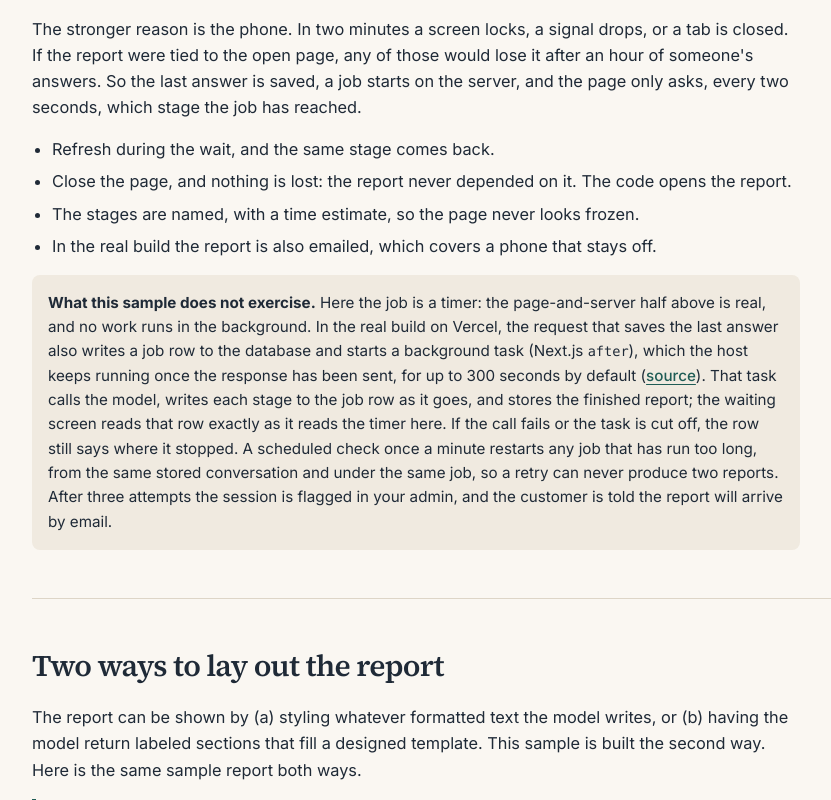
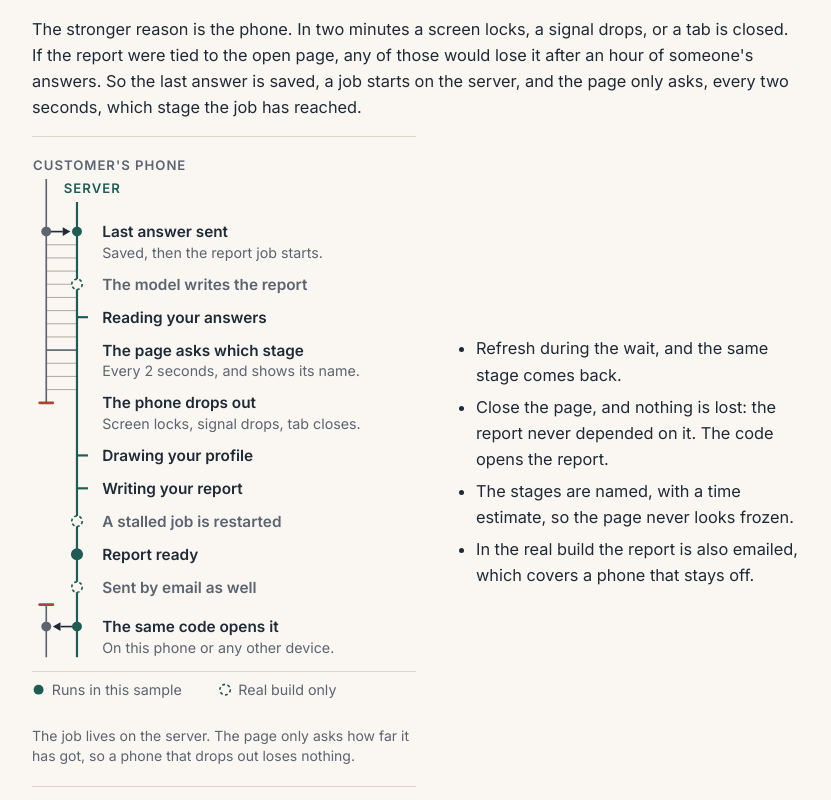
Before and after one commit to BereketAbera/guided-assessment-demo, a Next.js app: page /how-it-works in a window 1280 px wide. Shown: the part 3720-4520 px from the top of the page, without its empty margins (192-1023 px from the left). Built offline with nearby package versions, Linux system fonts and the light colour scheme; no server answers.

Commit message:
How it works: a drawing of the report job, and a plain rule on what you would own

```diff
--- a/app/how-it-works/page.tsx
+++ b/app/how-it-works/page.tsx
@@ -1,6 +1,7 @@
 import type { Metadata } from "next";
 import Link from "next/link";
 import type { ReactNode } from "react";
+import { ReportJobDiagram } from "@/components/diagrams/report-job";
 import { ProfileFigure } from "@/components/report/profile-figure";
 import { SiteHeader } from "@/components/site-header";
 import { TryIt } from "@/components/try-it";
@@ -206,7 +207,7 @@ export default function HowItWorksPage() {
             </ol>
             <p className="max-w-3xl">
               If the same answer arrives twice, after a retry on a weak signal or a double tap, the second copy is
-              recognised and ignored. If two devices answer at the same moment, one of them is asked to retry on the
+              recognized and ignored. If two devices answer at the same moment, one of them is asked to retry on the
               newer conversation, so nothing is overwritten.
             </p>
             <p className="max-w-3xl rounded-lg bg-sand p-4 text-[0.95rem]">
@@ -251,12 +252,22 @@ export default function HowItWorksPage() {
               answers. So the last answer is saved, a job starts on the server, and the page only asks, every two
               seconds, which stage the job has reached.
             </p>
-            <ul className="max-w-3xl list-disc space-y-1.5 pl-5">
-              <li>Refresh during the wait, and the same stage comes back.</li>
-              <li>Close the page, and nothing is lost: the report never depended on it. The code opens the report.</li>
-              <li>The stages are named, with a time estimate, so the page never looks frozen.</li>
-              <li>In the real build the report is also emailed, which covers a phone that stays off.</li>
-            </ul>
+            {/* The same idea as a picture, beside the list on a wide screen and above it on a phone. */}
+            <div className="grid max-w-3xl items-center gap-x-10 gap-y-5 md:grid-cols-[minmax(0,24rem)_1fr]">
+              <figure className="border-y border-rule py-5">
+                <ReportJobDiagram className="block h-auto w-full" />
+                <figcaption className="mt-4 text-sm text-stone">
+                  The job lives on the server. The page only asks how far it has got, so a phone that drops out loses
+                  nothing.
+                </figcaption>
+              </figure>
+              <ul className="list-disc space-y-1.5 pl-5">
+                <li>Refresh during the wait, and the same stage comes back.</li>
+                <li>Close the page, and nothing is lost: the report never depended on it. The code opens the report.</li>
+                <li>The stages are named, with a time estimate, so the page never looks frozen.</li>
+                <li>In the real build the report is also emailed, which covers a phone that stays off.</li>
+              </ul>
+            </div>
             <p className="max-w-3xl rounded-lg bg-sand p-4 text-[0.95rem]">
               <strong>What this sample does not exercise.</strong> Here the job is a timer: the page-and-server half
               above is real, and no work runs in the background. In the real build on Vercel, the request that saves
@@ -474,7 +485,7 @@ export default function HowItWorksPage() {
             </p>
             <dl className="grid gap-x-8 gap-y-4 sm:grid-cols-2">
               {owned.map(([name, what]) => (
-                <div key={name} className="border-l-2 border-clay pl-4">
+                <div key={name} className="border-l-2 border-rule pl-4">
                   <dt className="font-semibold">{name}</dt>
                   <dd className="text-[0.95rem]">{what}</dd>
                 </div>
--- /dev/null
+++ b/components/diagrams/report-job.tsx
@@ -0,0 +1,116 @@
+// Written by design/make_job_diagram.py. To change the drawing, change that script and run design/build.sh.
+import { settings } from "@/lib/settings";
+
+/** A stage name from the settings file, so the drawing follows the file as the waiting screen does. */
+const stage = (index: number, fallback: string) => settings.reportJob.stages[index]?.label ?? fallback;
+
+/**
+ * The phone and the server on one timeline: the job lives on the server, the page only asks which
+ * stage it has reached, so a phone that drops out loses nothing. Solid marks run in this sample;
+ * dashed ones are the real build only.
+ */
+export function ReportJobDiagram({ className }: { className?: string }) {
+  return (
+    <svg
+      viewBox="0 0 350 504"
+      role="img"
+      aria-labelledby="report-job-title report-job-desc"
+      className={className}
+    >
+      <title id="report-job-title">What happens to the report job when the phone drops out</title>
+      <desc id="report-job-desc">{`Two lines run down the drawing: the customer's phone and the server. The last answer is sent and saved, and the report job starts on the server. Every 2 seconds the page asks the server which stage the job has reached: ${stage(0, "Reading your answers")}, then ${stage(1, "Drawing your profile")}, then ${stage(2, "Writing your report")}. Partway through, the phone drops out: the screen locks, the signal drops or the tab closes. The phone's line stops there. The server's line carries on through the remaining stages until the report is ready. Later the same code opens the report, on this phone or any other device. Three steps are marked as real build only: the model writes the report, a stalled job is restarted, and the report is also sent by email.`}</desc>
+      <text x={1} y={12} fontSize={12} fontWeight={600} letterSpacing={0.9} fill="#5B6470">
+        {"CUSTOMER'S PHONE"}
+      </text>
+      <text x={29} y={33} fontSize={12} fontWeight={600} letterSpacing={0.9} fill="#1F5C55">
+        {"SERVER"}
+      </text>
+      <line x1={13} y1={80} x2={41} y2={80} stroke="#B4AEA3" strokeWidth={1} />
+      <line x1={13} y1={92} x2={41} y2={92} stroke="#B4AEA3" strokeWidth={1} />
+      <line x1={13} y1={104} x2={41} y2={104} stroke="#B4AEA3" strokeWidth={1} />
+      <line x1={13} y1={116} x2={41} y2={116} stroke="#B4AEA3" strokeWidth={1} />
+      <line x1={13} y1={128} x2={41} y2={128} stroke="#B4AEA3" strokeWidth={1} />
+      <line x1={13} y1={140} x2={41} y2={140} stroke="#B4AEA3" strokeWidth={1} />
+      <line x1={13} y1={152} x2={41} y2={152} stroke="#B4AEA3" strokeWidth={1} />
+      <line x1={13} y1={164} x2={41} y2={164} stroke="#B4AEA3" strokeWidth={1} />
+      <line x1={13} y1={188} x2={41} y2={188} stroke="#B4AEA3" strokeWidth={1} />
+      <line x1={13} y1={200} x2={41} y2={200} stroke="#B4AEA3" strokeWidth={1} />
+      <line x1={13} y1={212} x2={41} y2={212} stroke="#B4AEA3" strokeWidth={1} />
+      <line x1={13} y1={176} x2={41} y2={176} stroke="#5B6470" strokeWidth={1.5} />
+      <line x1={13} y1={20} x2={13} y2={224} stroke="#5B6470" strokeWidth={1.5} />
+      <line x1={13} y1={408} x2={13} y2={456} stroke="#5B6470" strokeWidth={1.5} />
+      <line x1={41} y1={41} x2={41} y2={456} stroke="#1F5C55" strokeWidth={2} />
+      <line x1={7} y1={224} x2={19} y2={224} stroke="#A8472B" strokeWidth={2.5} strokeLinecap="round" />
+      <line x1={7} y1={408} x2={19} y2={408} stroke="#A8472B" strokeWidth={2.5} strokeLinecap="round" />
+      <line x1={13} y1={68} x2={28} y2={68} stroke="#1F2A37" strokeWidth={1.5} />
+      <path d="M35 68L28 64L28 72Z" fill="#1F2A37" />
+      <circle cx={13} cy={68} r={4.5} fill="#5B6470" />
+      <circle cx={41} cy={68} r={4.5} fill="#1F5C55" />
+      <text x={64} y={73} fontSize={14} fontWeight={600} fill="#1F2A37">
+        {"Last answer sent"}
+      </text>
+      <text x={64} y={92} fontSize={13} fill="#5B6470">
+        {"Saved, then the report job starts."}
+      </text>
+      <circle cx={41} cy={116} r={4.75} fill="#FAF7F2" stroke="#1F5C55" strokeWidth={1.5} strokeDasharray="2.6 2.2" />
+      <text x={64} y={121} fontSize={14} fontWeight={600} fill="#5B6470">
+        {"The model writes the report"}
+      </text>
+      <line x1={41} y1={146} x2={51} y2={146} stroke="#1F5C55" strokeWidth={2} />
+      <text x={64} y={151} fontSize={14} fontWeight={600} fill="#1F2A37">
+        {stage(0, "Reading your answers")}
+      </text>
+      <text x={64} y={181} fontSize={14} fontWeight={600} fill="#1F2A37">
+        {"The page asks which stage"}
+      </text>
+      <text x={64} y={200} fontSize={13} fill="#5B6470">
+        {"Every 2 seconds, and shows its name."}
+      </text>
+      <text x={64} y={229} fontSize={14} fontWeight={600} fill="#1F2A37">
+        {"The phone drops out"}
+      </text>
+      <text x={64} y={248} fontSize={13} fill="#5B6470">
+        {"Screen locks, signal drops, tab closes."}
+      </text>
+      <line x1={41} y1={272} x2={51} y2={272} stroke="#1F5C55" strokeWidth={2} />
+      <text x={64} y={277} fontSize={14} fontWeight={600} fill="#1F2A37">
+        {stage(1, "Drawing your profile")}
+      </text>
+      <line x1={41} y1={302} x2={51} y2={302} stroke="#1F5C55" strokeWidth={2} />
+      <text x={64} y={307} fontSize={14} fontWeight={600} fill="#1F2A37">
+        {stage(2, "Writing your report")}
+      </text>
+      <circle cx={41} cy={332} r={4.75} fill="#FAF7F2" stroke="#1F5C55" strokeWidth={1.5} strokeDasharray="2.6 2.2" />
+      <text x={64} y={337} fontSize={14} fontWeight={600} fill="#5B6470">
+        {"A stalled job is restarted"}
+      </text>
+      <circle cx={41} cy={362} r={5.5} fill="#1F5C55" />
+      <text x={64} y={367} fontSize={14} fontWeight={600} fill="#1F2A37">
+        {"Report ready"}
+      </text>
+      <circle cx={41} cy={392} r={4.75} fill="#FAF7F2" stroke="#1F5C55" strokeWidth={1.5} strokeDasharray="2.6 2.2" />
+      <text x={64} y={397} fontSize={14} fontWeight={600} fill="#5B6470">
+        {"Sent by email as well"}
+      </text>
+      <line x1={41} y1={428} x2={26} y2={428} stroke="#1F2A37" strokeWidth={1.5} />
+      <path d="M19 428L26 424L26 432Z" fill="#1F2A37" />
+      <circle cx={13} cy={428} r={4.5} fill="#5B6470" />
+      <circle cx={41} cy={428} r={4.5} fill="#1F5C55" />
+      <text x={64} y={433} fontSize={14} fontWeight={600} fill="#1F2A37">
+        {"The same code opens it"}
+      </text>
+      <text x={64} y={452} fontSize={13} fill="#5B6470">
+        {"On this phone or any other device."}
+      </text>
+      <line x1={0} y1={469} x2={350} y2={469} stroke="#DDD5C7" strokeWidth={1} />
+      <circle cx={6} cy={485.5} r={4.5} fill="#1F5C55" />
+      <text x={18} y={490} fontSize={13} fill="#5B6470">
+        {"Runs in this sample"}
+      </text>
+      <circle cx={176} cy={485.5} r={4.75} fill="#FAF7F2" stroke="#1F5C55" strokeWidth={1.5} strokeDasharray="2.6 2.2" />
+      <text x={188} y={490} fontSize={13} fill="#5B6470">
+        {"Real build only"}
+      </text>
+    </svg>
+  );
+}
```
